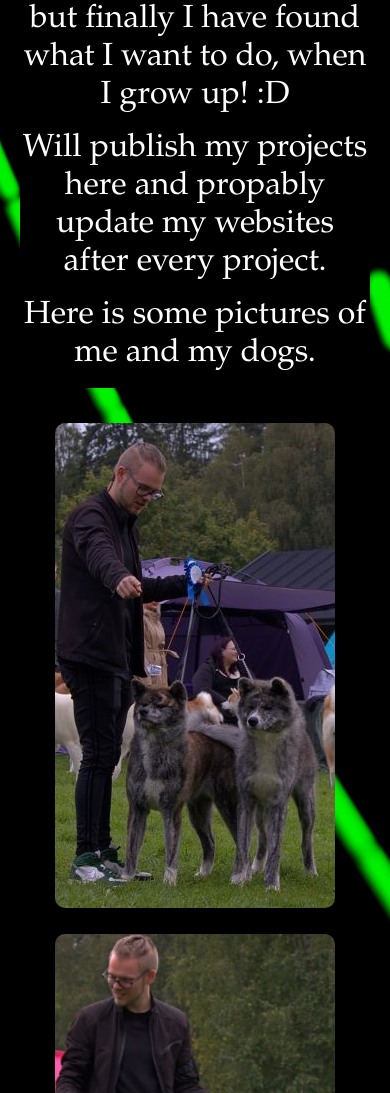
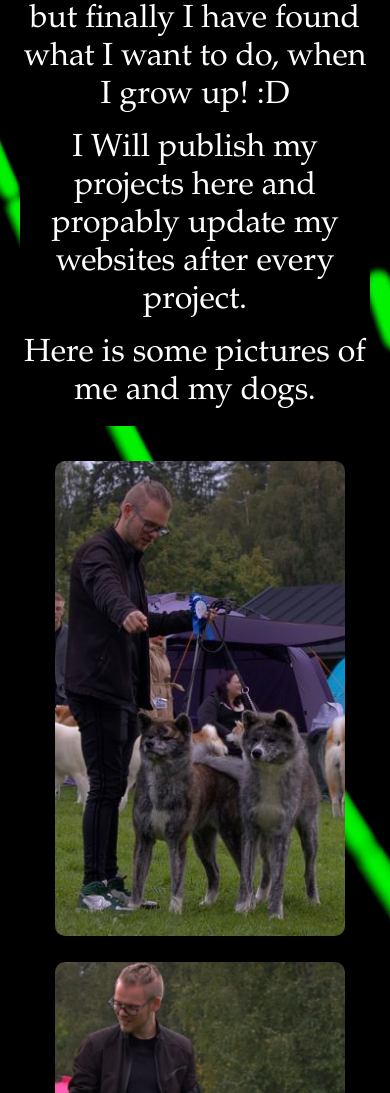
Before and after one commit to Markkeesi/Markkeesi.github.io, a plain HTML site: page index.html in a window 390 px wide. Shown: the part 847-1940 px from the top of the page. Drawn offline with Linux system fonts and the light colour scheme.

Commit message:
responsive pictures

```diff
--- a/css/style.css
+++ b/css/style.css
@@ -23,6 +23,18 @@ p {
 
 .flex {
     display: flex;
+}
+
+.flex-25 {
+
+}
+
+.flex-50 {
+
+}
+
+.flex-100 {
+
 }
 
 .row::after {
@@ -288,12 +300,13 @@ p {
 }
 
 .picture {
-    padding: 10px;
+    padding: 5px;
+
 }
 
 .picture img {
-    width: 300px;
-    height: 485px;
+    width: 290px;
+    height: 475px;
     object-fit: cover;
     border-radius: 10px;
     border-style: initial;
@@ -331,13 +344,14 @@ p {
         margin: 10px;
     }
 
+    .picture-container {
+        flex-direction: column;
+    }
+
     .picture {
         padding: 10px;
-    }
 
-    .picture img {
-        flex: 100%;
-        max-width: 100%;
+
     }
 }
 
--- a/index.html
+++ b/index.html
@@ -50,7 +50,7 @@
                         but finally I have found what I want to do, when I grow up! :D
                     </p>
                     <p>
-                        Will publish my projects here and propably update my websites after every project.
+                        I Will publish my projects here and propably update my websites after every project.
                     </p>
                     <p>
                         Here is some pictures of me and my dogs.
```
